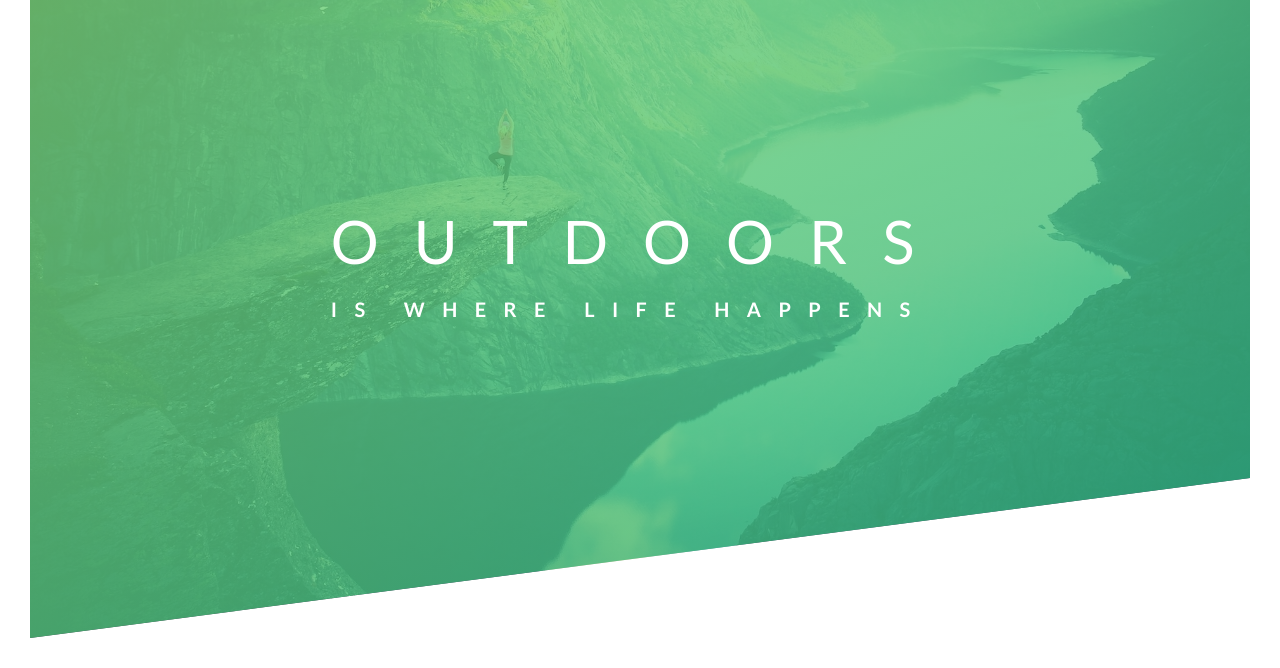
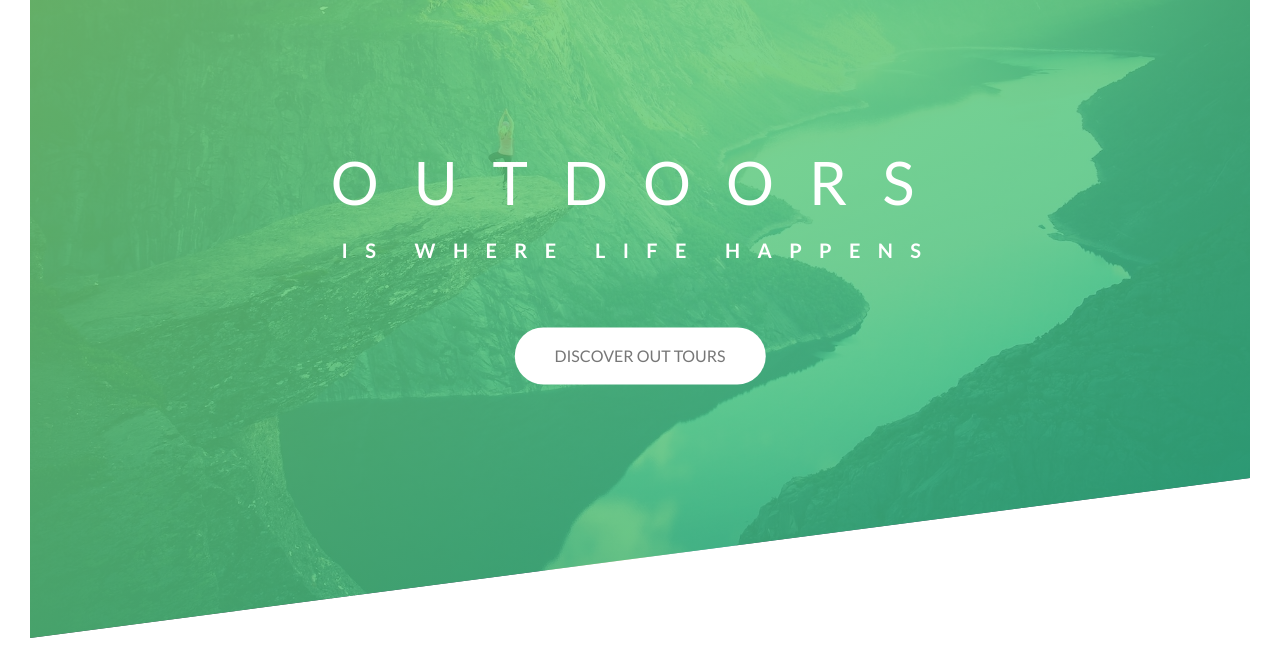
Before and after one commit to parkjise/udemy-scss, a plain HTML site: page Natours/starter/index.html in a window 1280 px wide. Shown: the part 152-820 px from the top of the page. Drawn offline with Linux system fonts and the light colour scheme; files that its build step writes are made by us from their sources.

Commit message:
animation

```diff
--- a/Natours/starter/css/style.css
+++ b/Natours/starter/css/style.css
@@ -42,11 +42,13 @@
   top:50%;
   left: 50%;
   transform: translate(-50%,-50%);
+  text-align: center;
 }
 .heading-primary{
   color: #fff;
   text-transform: uppercase;
   backface-visibility: hidden;
+  margin-bottom: 60px;
 }
 .heading-primary-main{
   display: block;
@@ -94,3 +96,24 @@
     transform:translate(0);
   }
 }
+.btn:link,
+.btn:visited {
+  text-transform: uppercase;
+  text-decoration: none;
+  padding: 15px 40px;
+  display: inline-block;
+  border-radius: 100px;
+  transition: all .2s;
+}
+.btn:hover{
+  transform: translateY(-3px);
+  box-shadow: 0 10px 20px rgb(0,0,0,.2);
+}
+.btn:active{
+  transform: translateY(-1px);
+  box-shadow: 0 5px 10px rgb(0,0,0,.2);
+}
+.btn-white{
+  background-color: #fff;
+  color: #777;
+}
--- a/Natours/starter/index.html
+++ b/Natours/starter/index.html
@@ -22,6 +22,7 @@
                     <span class="heading-primary-main">Outdoors</span>
                     <span class="heading-primary-sub">is where life happens</span>
                 </h1>
+                <a href="#" class="btn btn-white">Discover out tours</a>
             </div>
         </header>
     </body>
```
